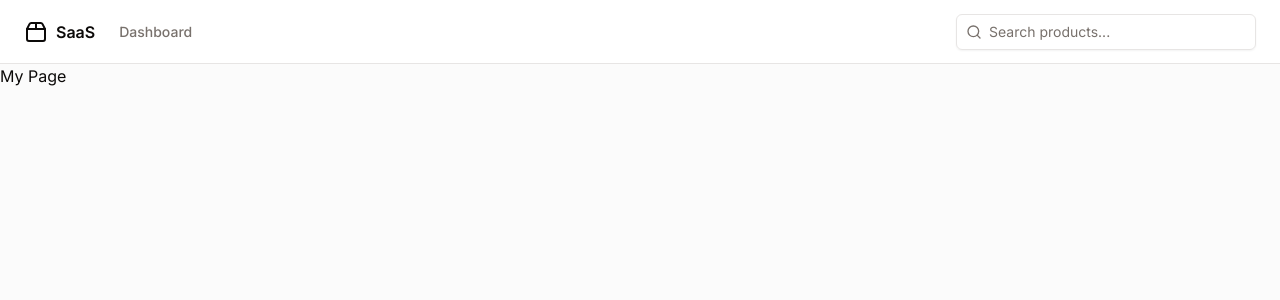
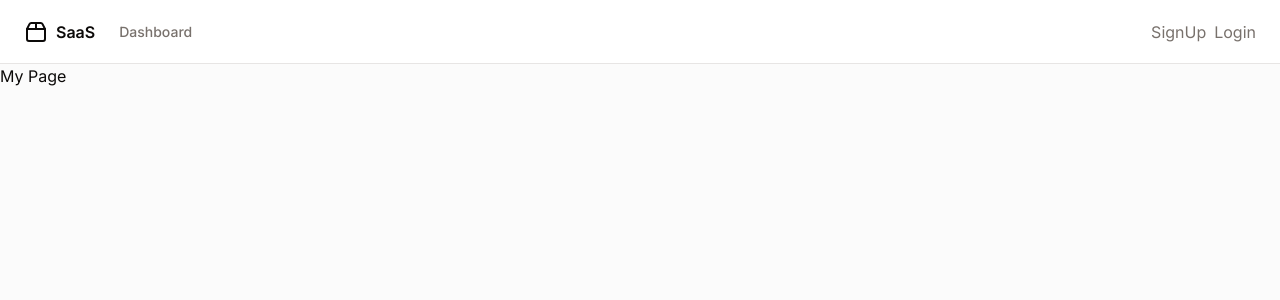
Before and after one commit to Har2yQn78/django-nextjs-frontend-ninja, a Next.js app: page /api in a window 1280 px wide. Shown: the top 300 px of the page. Built offline with nearby package versions, Linux system fonts and the light colour scheme.

Commit message:
commited

```diff
--- a/src/components/layout/NavLinks.jsx
+++ b/src/components/layout/NavLinks.jsx
@@ -13,4 +13,20 @@ const NavLinks = [
     }
 ]
 
+export const NotUserLinks = [
+    {
+        label: "SignUp",
+        authRequired: false,
+        href: "/signup"
+
+    },
+       {
+        label: "Login",
+        authRequired: false,
+        href: "/login"
+
+    }
+]
+
+
 export default NavLinks
--- a/src/components/layout/Navbar.jsx
+++ b/src/components/layout/Navbar.jsx
@@ -1,58 +1,44 @@
 "use client"
-import Link from "next/link"
-import { CircleUser, Menu, Package2, Search } from "lucide-react"
+import { useState } from "react";
+import Link from "next/link";
+import { CircleUser, Menu, Package2, Search } from "lucide-react";
+import { Button } from "@/components/ui/button";
+import { DropdownMenu, DropdownMenuContent, DropdownMenuItem, DropdownMenuLabel, DropdownMenuSeparator, DropdownMenuTrigger } from "@/components/ui/dropdown-menu";
+import { Input } from "@/components/ui/input";
+import { Sheet, SheetContent, SheetTrigger } from "@/components/ui/sheet";
+import { useAuth } from "@/components/authProvider";
+import NavLinks, {NotUserLinks} from "./NavLinks";
 
-import { Button } from "@/components/ui/button"
-
-import {
-  DropdownMenu,
-  DropdownMenuContent,
-  DropdownMenuItem,
-  DropdownMenuLabel,
-  DropdownMenuSeparator,
-  DropdownMenuTrigger,
-} from "@/components/ui/dropdown-menu"
-import { Input } from "@/components/ui/input"
-import { Sheet, SheetContent, SheetTrigger } from "@/components/ui/sheet"
-import {useAuth} from "@/components/authProvider";
-import NavLinks from "./NavLinks"
-import navLinks from "./NavLinks";
-
-function BrandLink({displayName, className}){
-  const finalClass = className ? className : "flex items-center gap-2 text-lg font-semibold md:text-base"
-    return    <Link
-          href="/"
-          className={finalClass}
-      >
-        <Package2 className="h-6 w-6"/>
-        {displayName ?
-            <span>SaaS</span>
-            :
-        <span className="sr-only">SaaS</span>
-        }
+function BrandLink({ displayName, className }) {
+  const finalClass = className ? className : "flex items-center gap-2 text-lg font-semibold md:text-base";
+  return (
+    <Link href="/" className={finalClass}>
+      <Package2 className="h-6 w-6" />
+      {displayName ? <span>SaaS</span> : <span className="sr-only">SaaS</span>}
     </Link>
+  );
 }
 
-export const description =
-  "A settings page. The settings page has a sidebar navigation and a main content area. The main content area has a form to update the store name and a form to update the plugins directory. The sidebar navigation has links to general, security, integrations, support, organizations, and advanced settings."
+export default function Navbar({ className }) {
+  const auth = useAuth();
+  const finalClass = className ? className : "sticky top-0 flex h-16 items-center gap-4 border-b bg-background px-4 md:px-6";
 
-export default function Navbar({className}) {
-  const auth = useAuth()
-  const finalClass = className ? className : "sticky top-0 flex h-16 items-center gap-4 border-b bg-background px-4 md:px-6"
-  return <header className={finalClass}>
-    <nav
-        className="hidden flex-col gap-6 text-lg font-medium md:flex md:flex-row md:items-center md:gap-5 md:text-sm lg:gap-6">
-        <BrandLink displayName={true}/>
-        {NavLinks.map((navLinkItem, idx)=> {
-            const shouldHide = !auth.isAuthenticated && navLinkItem.authRequired
-             return shouldHide ? null : <Link
-          href={navLinkItem.href}
-          className="text-muted-foreground transition-colors hover:text-foreground"
-      >
+  const handleSheetOpen = () => {
+    console.log("SheetTrigger clicked");
+  };
+
+  return (
+    <header className={finalClass}>
+      <nav className="hidden flex-col gap-6 text-lg font-medium md:flex md:flex-row md:items-center md:gap-5 md:text-sm lg:gap-6">
+        <BrandLink displayName={true} />
+        {NavLinks.map((navLinkItem, idx) => {
+          const shouldHide = !auth.isAuthenticated && navLinkItem.authRequired;
+          return shouldHide ? null : (
+            <Link key={idx} href={navLinkItem.href} className="text-muted-foreground transition-colors hover:text-foreground">
               {navLinkItem.label}
             </Link>
+          );
         })}
-
       </nav>
       <Sheet>
         <SheetTrigger asChild>
@@ -60,61 +46,74 @@ export default function Navbar({className}) {
             variant="outline"
             size="icon"
             className="shrink-0 md:hidden"
+            onClick={handleSheetOpen}
           >
-          <Menu className="h-5 w-5"/>
+            <Menu className="h-5 w-5" />
             <span className="sr-only">Toggle navigation menu</span>
           </Button>
         </SheetTrigger>
         <SheetContent side="left">
           <nav className="grid gap-6 text-lg font-medium">
-
-          <BrandLink displayName={true} className="flex items-center gap-2 text-lg font-semibold"/>
-        {NavLinks.map((navLinkItem, idx)=> {
-            const shouldHide = !auth.isAuthenticated && navLinkItem.authRequired
-             return shouldHide ? null : <Link
-          href={navLinkItem.href}
-          className="text-muted-foreground hover:text-foreground"
-      >
+            <BrandLink displayName={true} className="flex items-center gap-2 text-lg font-semibold" />
+            {NavLinks.map((navLinkItem, idx) => {
+              const shouldHide = !auth.isAuthenticated && navLinkItem.authRequired;
+              return shouldHide ? null : (
+                <Link key={idx} href={navLinkItem.href} className="text-muted-foreground hover:text-foreground">
                   {navLinkItem.label}
                 </Link>
+              );
             })}
-          {auth.isAuthenticated &&
-          <Link href="/logout" className="text-muted-foreground hover:text-foreground">
+            {auth.isAuthenticated ?
+              <Link href={"/logout"} className="text-muted-foreground hover:text-foreground">
                   Logout
               </Link>
+            :   <>
+                    {NotUserLinks.map((navLinkItem, idx) => {
+                      const shouldHide = !auth.isAuthenticated && navLinkItem.authRequired;
+                      return shouldHide ? null : (
+                        <Link key={idx} href={navLinkItem.href} className="text-muted-foreground hover:text-foreground">
+                          {navLinkItem.label}
+                        </Link>
+                          );
+                    })}
+                </>
             }
           </nav>
         </SheetContent>
       </Sheet>
+        <div className="md:hidden">
+            <BrandLink displayName={true} />
+        </div>
       <div className="flex w-full items-center gap-4 md:ml-auto md:gap-2 lg:gap-4">
-      <form className="ml-auto flex-1 sm:flex-initial">
-        <div className="relative">
-          <Search className="absolute left-2.5 top-2.5 h-4 w-4 text-muted-foreground"/>
-          <Input
-              type="search"
-              placeholder="Search products..."
-              className="pl-8 sm:w-[300px] md:w-[200px] lg:w-[300px]"
-          />
-        </div>
-      </form>
-        {auth.isAuthenticated &&
+        {auth.isAuthenticated ?
           <DropdownMenu>
             <DropdownMenuTrigger asChild>
               <Button variant="secondary" size="icon" className="rounded-full">
-              <CircleUser className="h-5 w-5"/>
+                <CircleUser className="h-5 w-5" />
                 <span className="sr-only">Toggle user menu</span>
               </Button>
             </DropdownMenuTrigger>
             <DropdownMenuContent align="end">
               <DropdownMenuLabel>My Account</DropdownMenuLabel>
-            <DropdownMenuSeparator/>
+              <DropdownMenuSeparator />
               <DropdownMenuItem>Settings</DropdownMenuItem>
               <DropdownMenuItem>Support</DropdownMenuItem>
-            <DropdownMenuSeparator/>
-            <DropdownMenuItem>Logout</DropdownMenuItem>
+              <DropdownMenuSeparator />
+              <DropdownMenuItem onClick={auth.logout}>Logout</DropdownMenuItem>
             </DropdownMenuContent>
           </DropdownMenu>
+            :<div className="ml-auto space-x-2">
+                    {NotUserLinks.map((navLinkItem, idx) => {
+                  const shouldHide = !auth.isAuthenticated && navLinkItem.authRequired;
+                  return shouldHide ? null : (
+                    <Link key={idx} href={navLinkItem.href} className="text-muted-foreground transition-colors hover:text-foreground">
+                      {navLinkItem.label}
+                    </Link>
+              );
+            })}
+            </div>
           }
       </div>
     </header>
+  );
 }
```
Also changed, not shown: src/app/waitlists/forms.jsx (added). Lines whose indentation alone changed are shown as unchanged.
